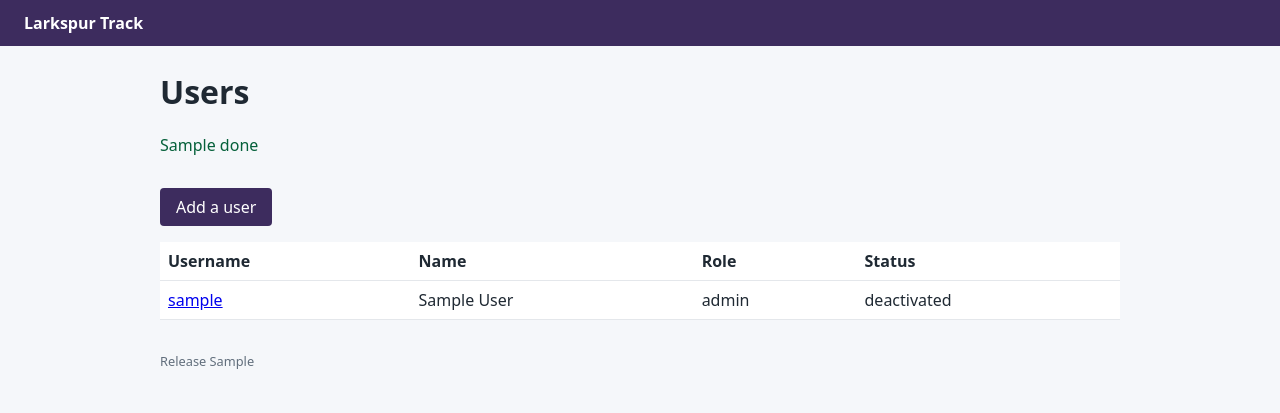
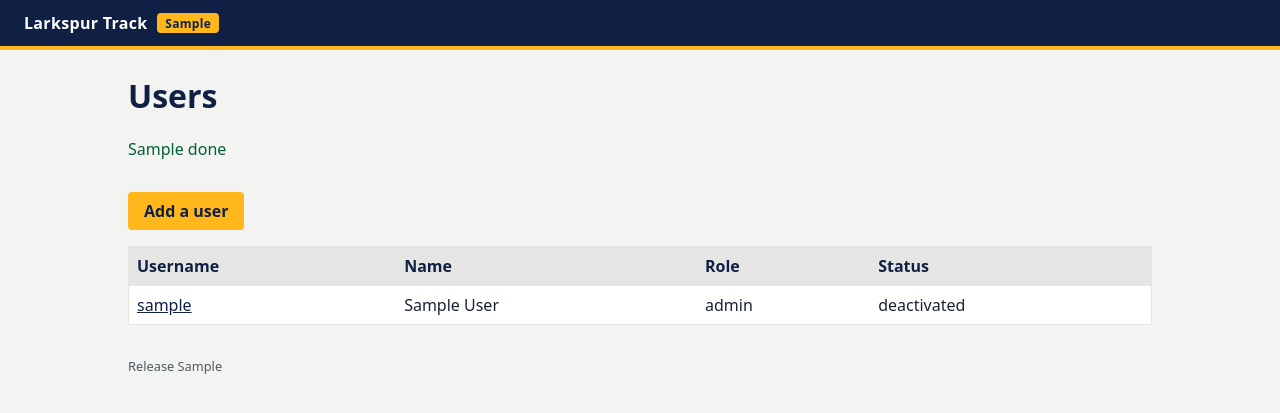
Before and after one commit to ChefBoyRJeff/larkspur-edge-platform, a Python web app: template app/src/larkspur_track/templates/admin/users.html in a window 1280 px wide. Shown: the top 413 px of the page. Run offline with Jinja, Linux system fonts and the light colour scheme; the template is opened without the code that fills it: most values are stand-ins (such as "Sample title", 1, 10 or a date in 2020).

Commit message:
feat(app): restyle in UNCG colours with an environment badge

```diff
--- a/app/src/larkspur_track/config.py
+++ b/app/src/larkspur_track/config.py
@@ -32,6 +32,8 @@ class Settings(BaseSettings):
     database_connect_timeout: int = 3
     # Release shown in the page footer; the Helm chart sets it to the deployed image tag.
     app_release: str = "local"
+    # Which deployment this is (dev, prod, or local); every environment except prod shows a badge.
+    site_environment: str = "local"
     # Browsers keep Secure cookies only from HTTPS sites. Local development over
     # http://127.0.0.1 sets SESSION_COOKIE_SECURE=false in app/.env (see scripts/setup-dev-db.sh).
     session_cookie_secure: bool = True
--- a/app/src/larkspur_track/templates/base.html
+++ b/app/src/larkspur_track/templates/base.html
@@ -5,40 +5,67 @@
   <meta name="viewport" content="width=device-width, initial-scale=1">
   <title>{% block title %}Larkspur Track{% endblock %}</title>
   <style>
-    body { font-family: system-ui, sans-serif; margin: 0; color: #1f2933; background: #f5f7fa; }
-    header { background: #3d2c5e; padding: 0.75rem 1.5rem; display: flex; gap: 1.5rem; align-items: center; }
+    /* UNCG colours: navy, gold, white and grays. The UNCG grays are too light for text on white,
+       so they are used for borders and backgrounds, and secondary text uses a darker gray. */
+    :root { --navy: #0f2044; --gold: #ffb71b; --gray: #bec0c2; --gray-mid: #a6b0b7;
+      --gray-light: #e5e6e4; --page: #f3f3f1; --text: #1b2333; --muted: #4f5a66; }
+    body { font-family: system-ui, sans-serif; margin: 0; color: var(--text); background: var(--page); }
+    header { background: var(--navy); border-bottom: 4px solid var(--gold); padding: 0.75rem 1.5rem;
+      display: flex; flex-wrap: wrap; gap: 1.25rem; align-items: center; }
     header a { color: #fff; text-decoration: none; }
-    header .brand { font-weight: 600; margin-right: auto; }
-    main { max-width: 60rem; margin: 1.5rem auto; padding: 0 1.5rem; }
-    table { width: 100%; border-collapse: collapse; background: #fff; }
-    th, td { text-align: left; padding: 0.5rem; border-bottom: 1px solid #e4e7eb; }
-    .status { padding: 0.1rem 0.6rem; border-radius: 1rem; background: #e9e3f5; font-size: 0.85rem; }
+    header a:hover, header a:focus { color: var(--gold); }
+    header .brand { font-weight: 700; letter-spacing: 0.02em; margin-right: auto; display: flex;
+      align-items: center; gap: 0.6rem; }
+    header .env { background: var(--gold); color: var(--navy); font-size: 0.75rem; font-weight: 700;
+      padding: 0.1rem 0.5rem; border-radius: 0.25rem; }
+    header .who { color: var(--gray-light); font-size: 0.9rem; }
+    header form { margin: 0; }
+    header form button { margin-top: 0; padding: 0.3rem 0.8rem; background: transparent; color: #fff;
+      border: 1px solid var(--gray); }
+    main { max-width: 64rem; margin: 1.5rem auto; padding: 0 1.5rem; }
+    h1, h2 { color: var(--navy); }
+    a { color: var(--navy); }
+    table { width: 100%; border-collapse: collapse; background: #fff; border: 1px solid var(--gray-light); }
+    th { background: var(--gray-light); color: var(--navy); }
+    th, td { text-align: left; padding: 0.5rem; border-bottom: 1px solid var(--gray-light); }
+    .status { padding: 0.1rem 0.6rem; border-radius: 1rem; background: var(--gray-light);
+      color: var(--navy); font-size: 0.85rem; border: 1px solid var(--gray); }
+    .status.shipped { background: var(--gold); border-color: var(--gold); }
     .error { color: #b42318; }
     .done { color: #05603a; }
-    .muted { color: #616e7c; }
+    .muted { color: var(--muted); }
     section { margin-top: 2rem; }
     form.stack label { display: block; margin-top: 0.75rem; font-weight: 600; }
-    input, textarea, select { width: 100%; max-width: 28rem; padding: 0.4rem; }
-    button, .button { display: inline-block; margin-top: 1rem; padding: 0.5rem 1rem; background: #3d2c5e;
-      color: #fff; border: 0; border-radius: 0.25rem; text-decoration: none; cursor: pointer; }
+    form.stack button { display: block; }
+    .nowrap { white-space: nowrap; }
+    input, textarea, select { width: 100%; max-width: 28rem; padding: 0.4rem; border: 1px solid var(--gray-mid);
+      border-radius: 0.25rem; background: #fff; }
+    input:focus, textarea:focus, select:focus { outline: 2px solid var(--gold); outline-offset: 1px; }
+    button, .button { display: inline-block; margin-top: 1rem; padding: 0.5rem 1rem; background: var(--gold);
+      color: var(--navy); font-weight: 600; border: 0; border-radius: 0.25rem; text-decoration: none; cursor: pointer; }
+    button:hover, .button:hover { background: #ffc94d; }
+    button.secondary { background: #fff; border: 1px solid var(--gray-mid); color: var(--navy); font-weight: 400; }
     form.search { display: flex; flex-wrap: wrap; gap: 0.75rem; align-items: flex-end; margin: 1rem 0; }
     form.search label { display: block; font-weight: 600; }
     form.search input { width: 18rem; }
     form.search select { width: 9rem; }
     form.search button { margin-top: 0; }
+    form.inline { display: inline; margin: 0; }
+    form.inline button { margin-top: 0; padding: 0.2rem 0.6rem; }
     .cards { display: grid; grid-template-columns: repeat(auto-fit, minmax(10rem, 1fr)); gap: 1rem; }
     .card { background: #fff; border-radius: 0.5rem; padding: 1rem; text-decoration: none; color: inherit;
-      border: 1px solid #e4e7eb; }
-    .card .count { display: block; font-size: 2rem; font-weight: 700; color: #3d2c5e; }
-    header .who { color: #e9e3f5; font-size: 0.9rem; }
-    header form { margin: 0; }
-    header form button { margin-top: 0; padding: 0.3rem 0.8rem; background: transparent; border: 1px solid #fff; }
-    footer { max-width: 60rem; margin: 2rem auto; padding: 0 1.5rem; color: #616e7c; font-size: 0.8rem; }
+      border: 1px solid var(--gray-light); border-top: 4px solid var(--gold); }
+    .card .count { display: block; font-size: 2rem; font-weight: 700; color: var(--navy); }
+    .panel { background: #fff; border: 1px solid var(--gray-light); border-radius: 0.5rem; padding: 1rem 1.25rem; }
+    dl.facts { display: grid; grid-template-columns: max-content 1fr; gap: 0.3rem 1rem; margin: 0; }
+    dl.facts dt { font-weight: 600; color: var(--navy); }
+    dl.facts dd { margin: 0; }
+    footer { max-width: 64rem; margin: 2rem auto; padding: 0 1.5rem; color: var(--muted); font-size: 0.8rem; }
   </style>
 </head>
 <body>
   <header>
-    <a class="brand" href="/shipments">Larkspur Track</a>
+    <a class="brand" href="/shipments">Larkspur Track{% if environment_badge %}<span class="env">{{ environment_badge }}</span>{% endif %}</a>
     {% if current_user %}
     <a href="/shipments">Shipments</a>
     <a href="/dashboard">Dashboard</a>
--- a/app/src/larkspur_track/templating.py
+++ b/app/src/larkspur_track/templating.py
@@ -16,8 +16,11 @@ from larkspur_track.roles import UserRole, has_role
 def _page_context(request: Request) -> dict[str, Any]:
     """The running release, who is signed in, their role, and the CSRF token forms must send."""
     auth = getattr(request.state, "auth", None)
+    settings = get_settings()
+    environment = settings.site_environment.strip().lower()
     return {
-        "app_release": get_settings().app_release,
+        "app_release": settings.app_release,
+        "environment_badge": "" if environment == "prod" else environment.upper(),
         "current_user": auth,
         "csrf_token": auth.csrf_token if auth else "",
         "is_supervisor": auth is not None and has_role(auth.role, UserRole.SUPERVISOR),
```
Also changed, not shown: app/tests/test_branding.py (added, +20 -0 lines).
